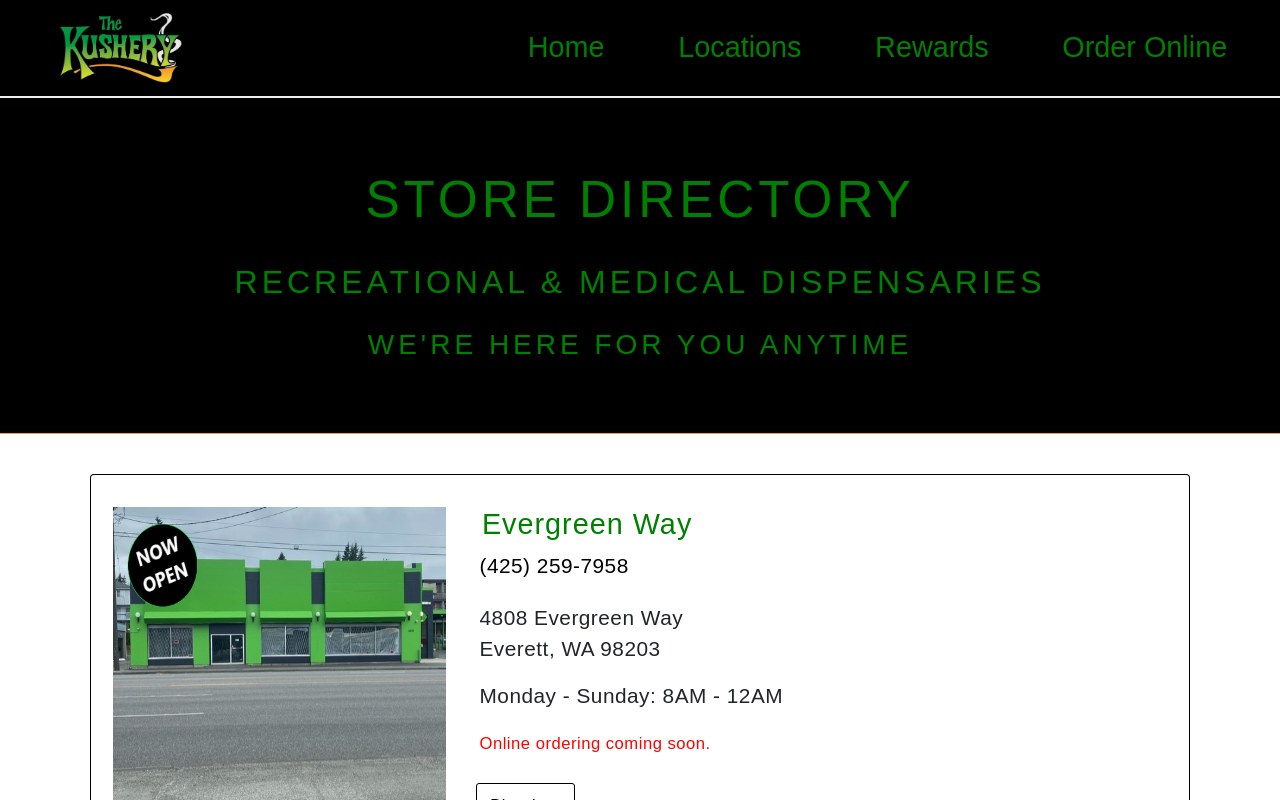
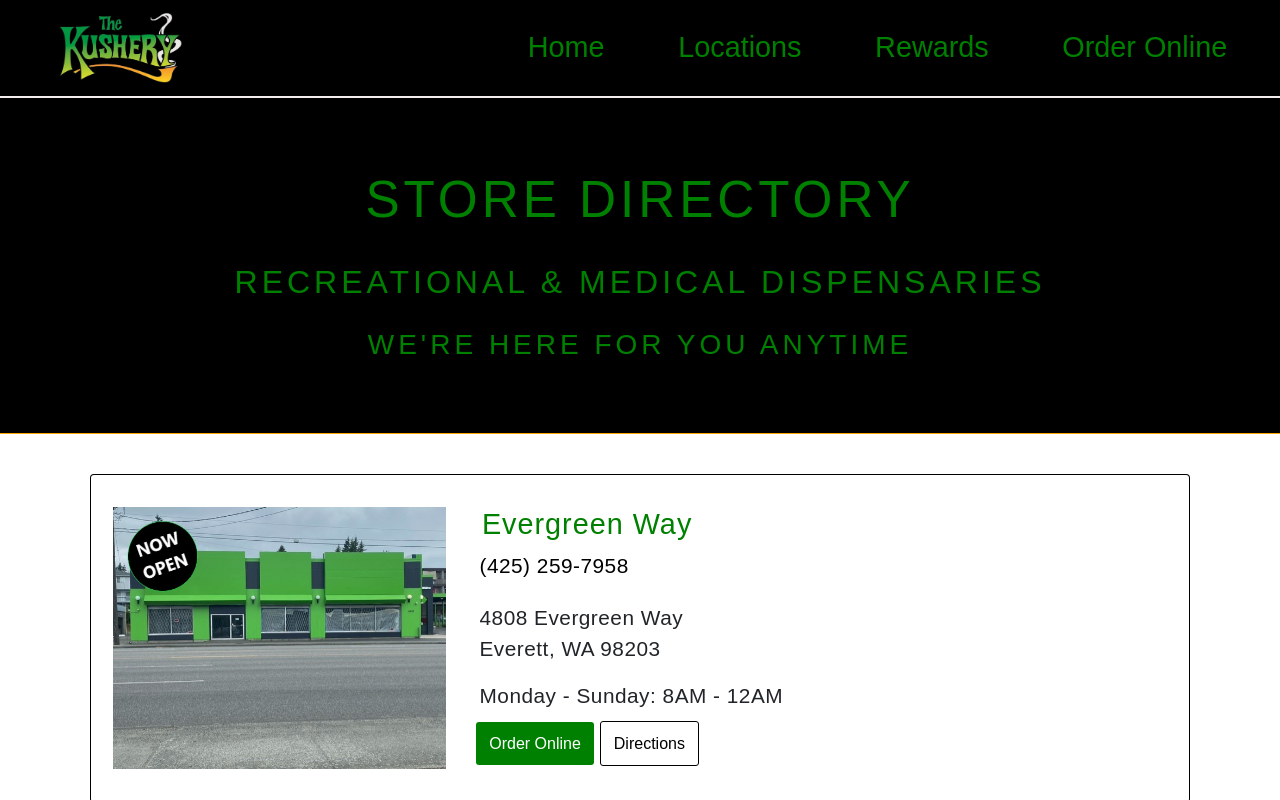
Before and after one commit to stetsonharding/The-Kushery, a React (Create React App) app: page /Location in a window 1280 px wide. Shown: the top 800 px of the page. Built offline with nearby package versions, Linux system fonts and the light colour scheme; the HTML template or start-up script is replaced by a standard one; a web font is replaced by a local one.

Commit message:
added online menu to evergreen way.

```diff
--- a/src/components/locationCards/LocationCards.js
+++ b/src/components/locationCards/LocationCards.js
@@ -32,19 +32,12 @@
             <br />
             {props.hours2}
           </p>
-          <p className="card-text locations__hours">
-            <p style={{ color: "red", margin: "0", fontSize: ".8em" }}>
-              {props.comingSoon}
-            </p>
-          </p>
-
           <div className="card-buttons locations__button-container">
             <a
               href={props.menu}
               target="_blank"
               rel="noopener noreferrer"
               className="locations__orderButton"
-              style={{ display: `${props.menu}` === "" ? "none" : "inline" }}
             >
               Order Online
             </a>
--- a/src/components/locationCards/locationData.js
+++ b/src/components/locationCards/locationData.js
@@ -16,9 +16,8 @@
     address: "4808 Evergreen Way",
     stateAndZip: "Everett, WA 98203",
     directions:
-      "https://www.google.com/maps/place/The+Kushery+Everett+Evergreen+Way/@47.9539101,-122.2159336,17z/data=!3m1!4b1!4m5!3m4!1s0x549001f2b162925d:0xbbeef621ecfeb9e6!8m2!3d47.9538939!4d-122.2135758",
-    menu: "",
-    comingSoon: "Online ordering coming soon.",
+      "https://www.google.com/maps/dir/48.0313344,-122.1296128/4808+Evergreen+Way,+Everett,+WA+98203/@47.9926549,-122.2052678,13z/data=!3m2!4b1!5s0x5490088c964031df:0x267cb74ba90c61cb!4m9!4m8!1m1!4e1!1m5!1m1!1s0x54900088c8c453cf:0xf70ff920a7aa5b99!2m2!1d-122.2137449!2d47.9539065",
+    menu: "https://www.iheartjane.com/embed/stores/3585",
   },
   {
     id: 2,
--- a/src/components/locationSelection/LocationSelection.js
+++ b/src/components/locationSelection/LocationSelection.js
@@ -15,6 +15,8 @@
             <h1 className="locationSelection__title">
               {menuID === "2617"
                 ? "Clearview"
+                : menuID === "3585"
+                ? "Evergreen Way"
                 : menuID === "2618"
                 ? "Cathcart"
                 : menuID === "2620"
@@ -34,6 +36,7 @@
                 onChange={(e) => setMenuID(e.target.value)}
               >
                 <option value="2617">Clearview</option>
+                <option value="3585">Evergreen Way</option>
                 <option value="2618">Cathcart</option>
                 <option value="2620">Lake Forest Park</option>
                 <option value="2619">Stanwood</option>
```
